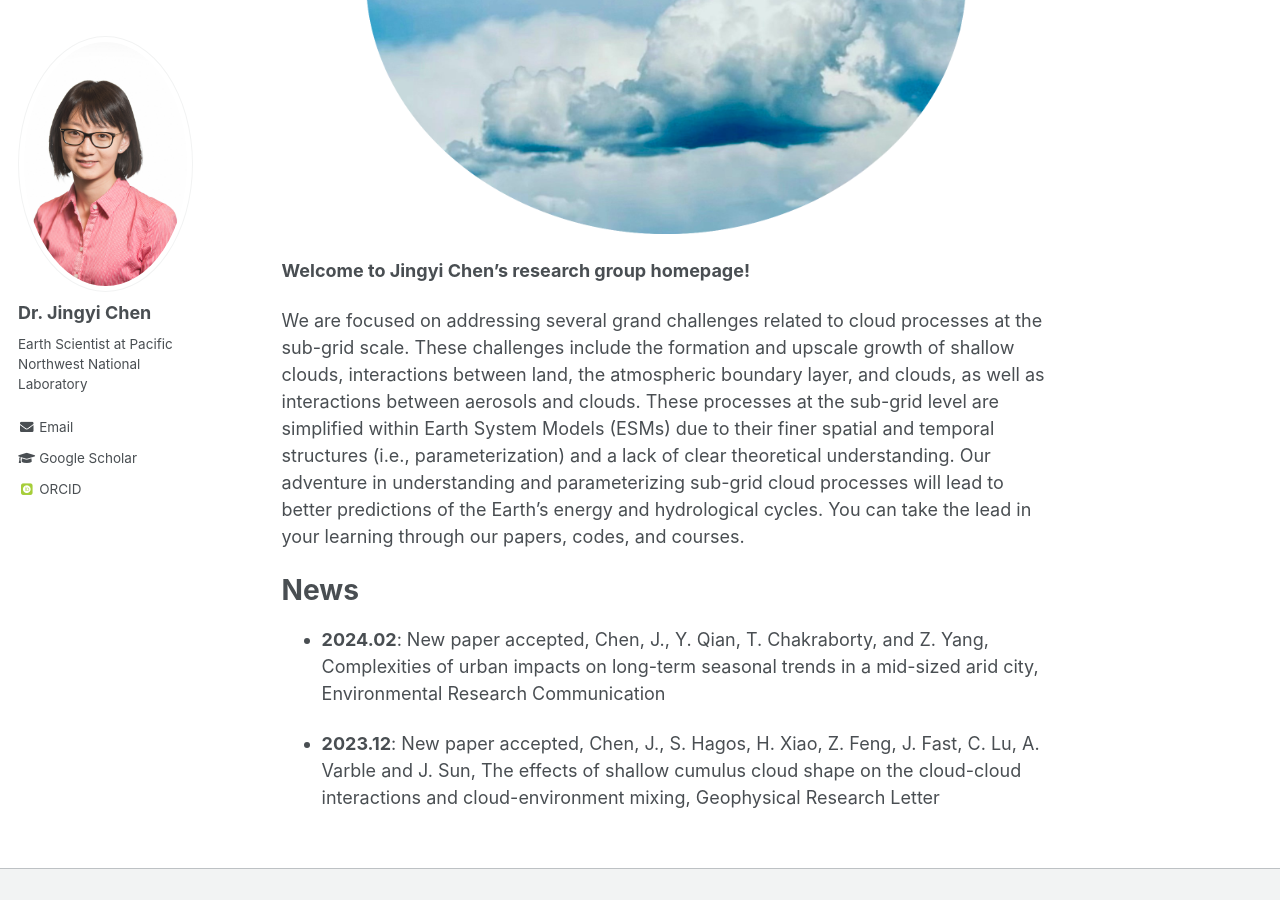
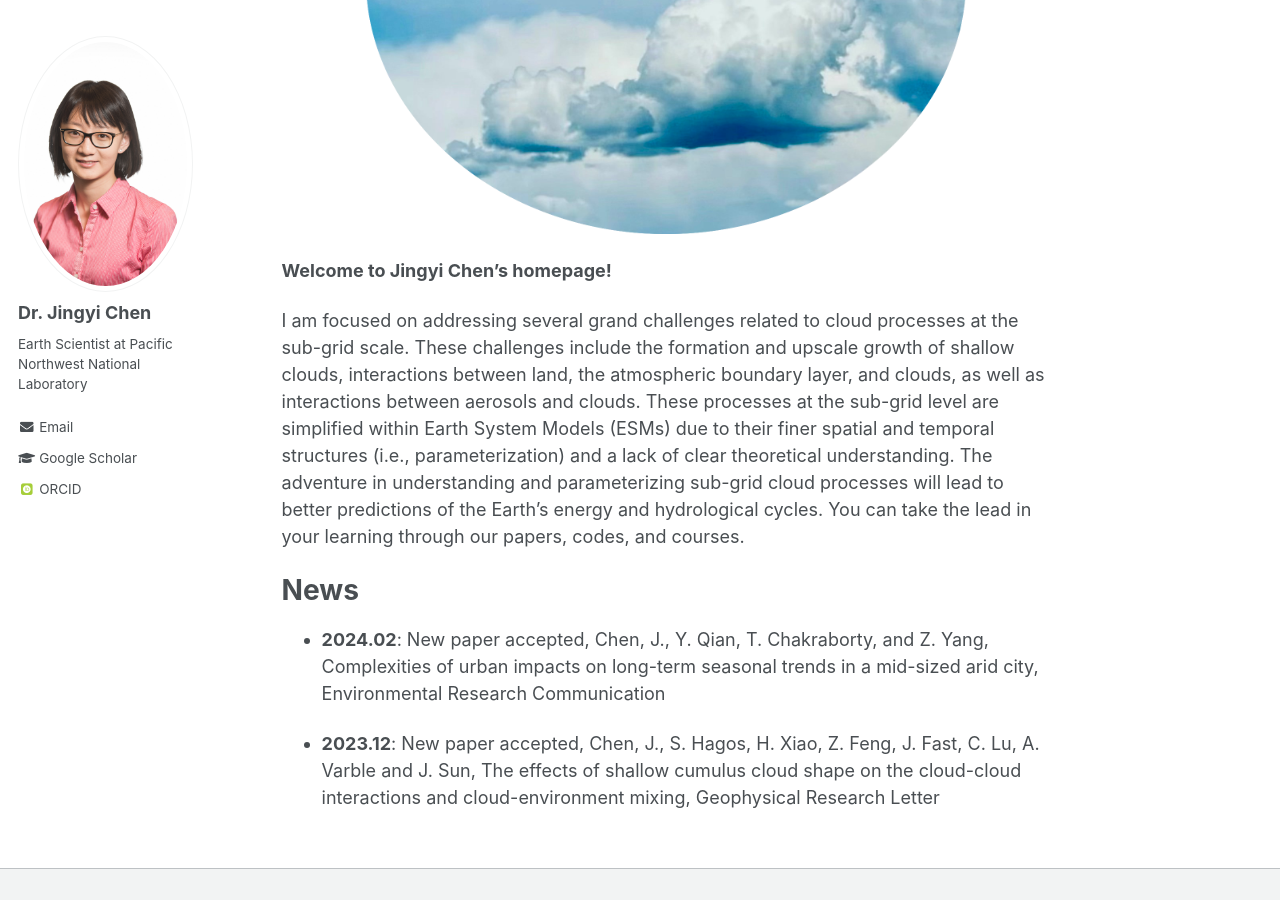
Before and after one commit to Jingyi-Chen/jingyi-chen.github.io, a Jekyll site: the page built from _pages/about.md, in a window 1280 px wide and 900 px high, scrolled down 395 px. Built offline with Jekyll 4.4.1, drawn with Linux system fonts in a browser that asks for light colours; some web fonts are replaced.

Commit message:
Update about.md

```diff
--- a/_pages/about.md
+++ b/_pages/about.md
@@ -7,9 +7,9 @@ author_profile: true
 </p>
 
 
-**Welcome to Jingyi Chen's research group homepage!**
+**Welcome to Jingyi Chen's homepage!**
 
-We are focused on addressing several grand challenges related to cloud processes at the sub-grid scale. These challenges include the formation and upscale growth of shallow clouds, interactions between land, the atmospheric boundary layer, and clouds, as well as interactions between aerosols and clouds. These processes at the sub-grid level are simplified within Earth System Models (ESMs) due to their finer spatial and temporal structures (i.e., parameterization) and a lack of clear theoretical understanding. Our adventure in understanding and parameterizing sub-grid cloud processes will lead to better predictions of the Earth's energy and hydrological cycles. You can take the lead in your learning through our papers, codes, and courses.
+I am focused on addressing several grand challenges related to cloud processes at the sub-grid scale. These challenges include the formation and upscale growth of shallow clouds, interactions between land, the atmospheric boundary layer, and clouds, as well as interactions between aerosols and clouds. These processes at the sub-grid level are simplified within Earth System Models (ESMs) due to their finer spatial and temporal structures (i.e., parameterization) and a lack of clear theoretical understanding. The adventure in understanding and parameterizing sub-grid cloud processes will lead to better predictions of the Earth's energy and hydrological cycles. You can take the lead in your learning through our papers, codes, and courses.
 
 
 News
```
